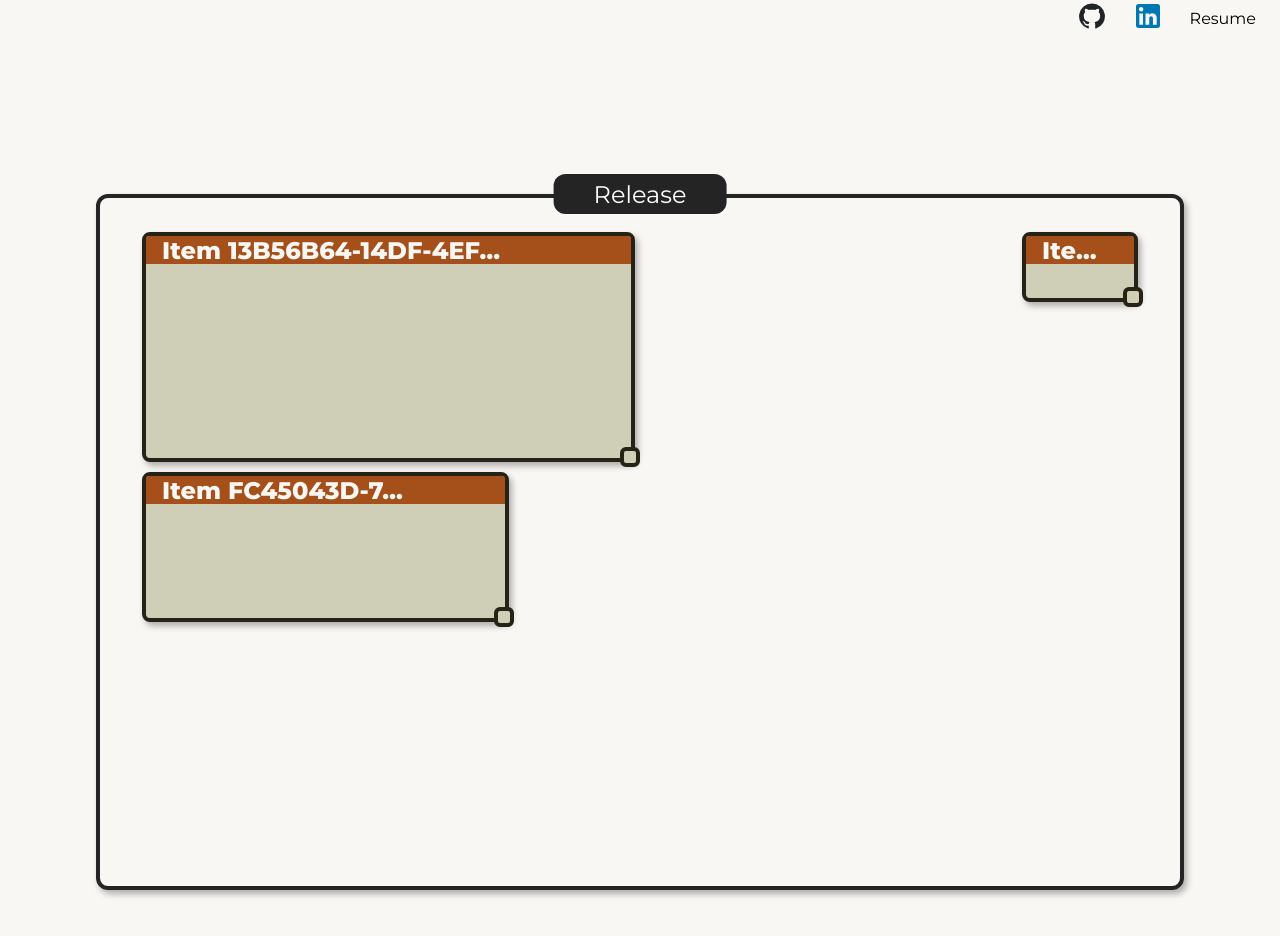
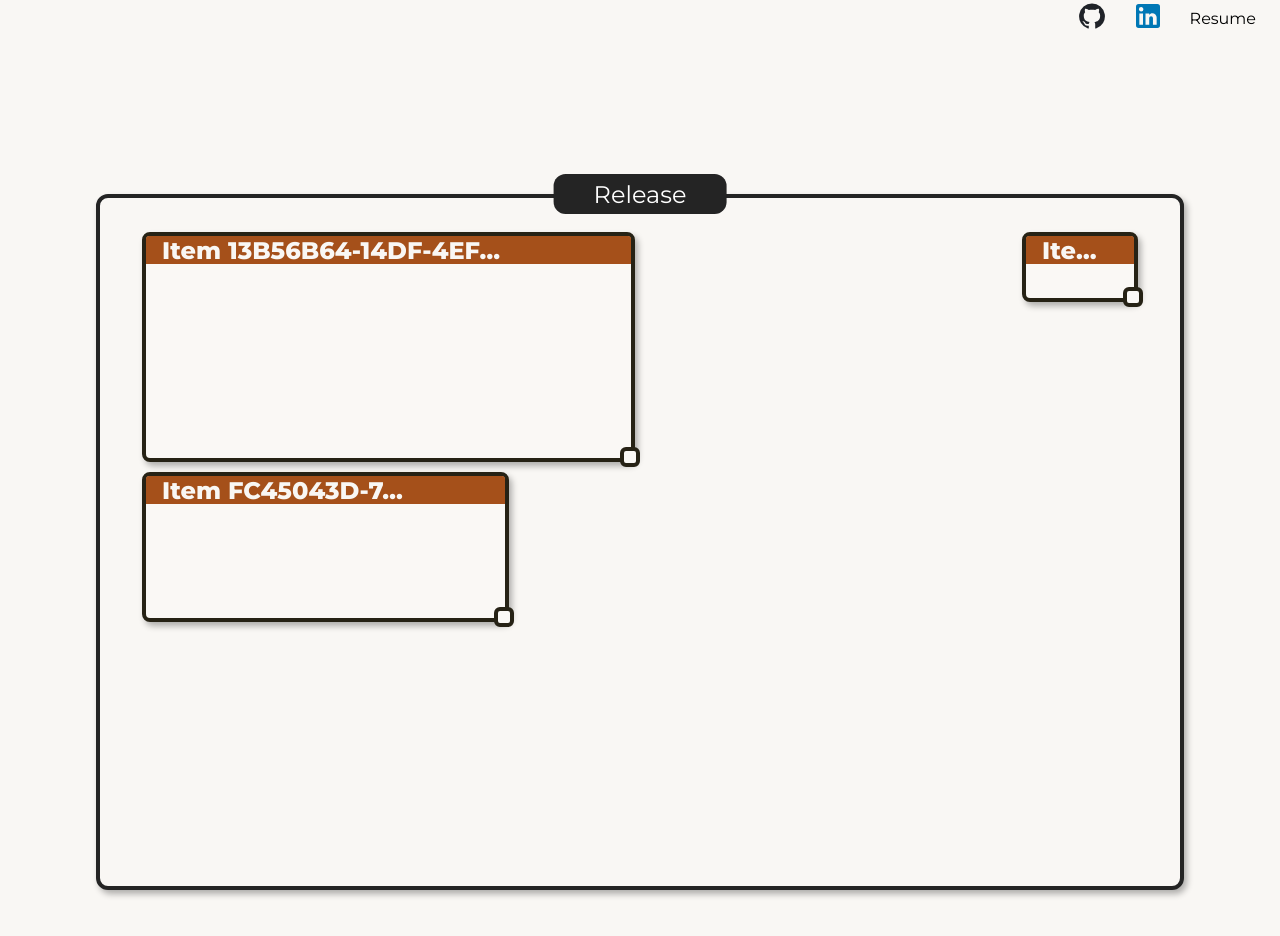
Before and after one commit to steckReed/Proj-Official-Portfolio-Site, a Next.js app: page / in a window 1280 px wide. Shown: the top 936 px of the page. Built offline with nearby package versions, Linux system fonts and the light colour scheme.

Commit message:
changed color for dashboard

```diff
--- a/src/components/modules/Dashboard/Dashboard.tsx
+++ b/src/components/modules/Dashboard/Dashboard.tsx
@@ -97,7 +97,7 @@ const Dashboard = () => {
               key={item.i}
               data-grid={{ ...item }}
               className={`shadow`}
-              style={{ display: "grid", borderRadius: '8px', backgroundColor:'#CFCEB7', border: '4px solid #262215'}}
+              style={{ display: "grid", borderRadius: '8px', backgroundColor:'#FAF8F5', border: '4px solid #262215'}}
             >
               {/* Draggable Header */}
               <Box className='custom-drag-handle'
--- a/src/components/modules/Dashboard/custom-resize-handle.css
+++ b/src/components/modules/Dashboard/custom-resize-handle.css
@@ -1,7 +1,7 @@
 .react-resizable-handle {
   width: 20px;
   height: 20px;
-  background-color: #cfceb7;
+  background-color: #FAF8F5;
   border-radius: 6px !important;
   cursor: se-resize;
   position: relative;
```
